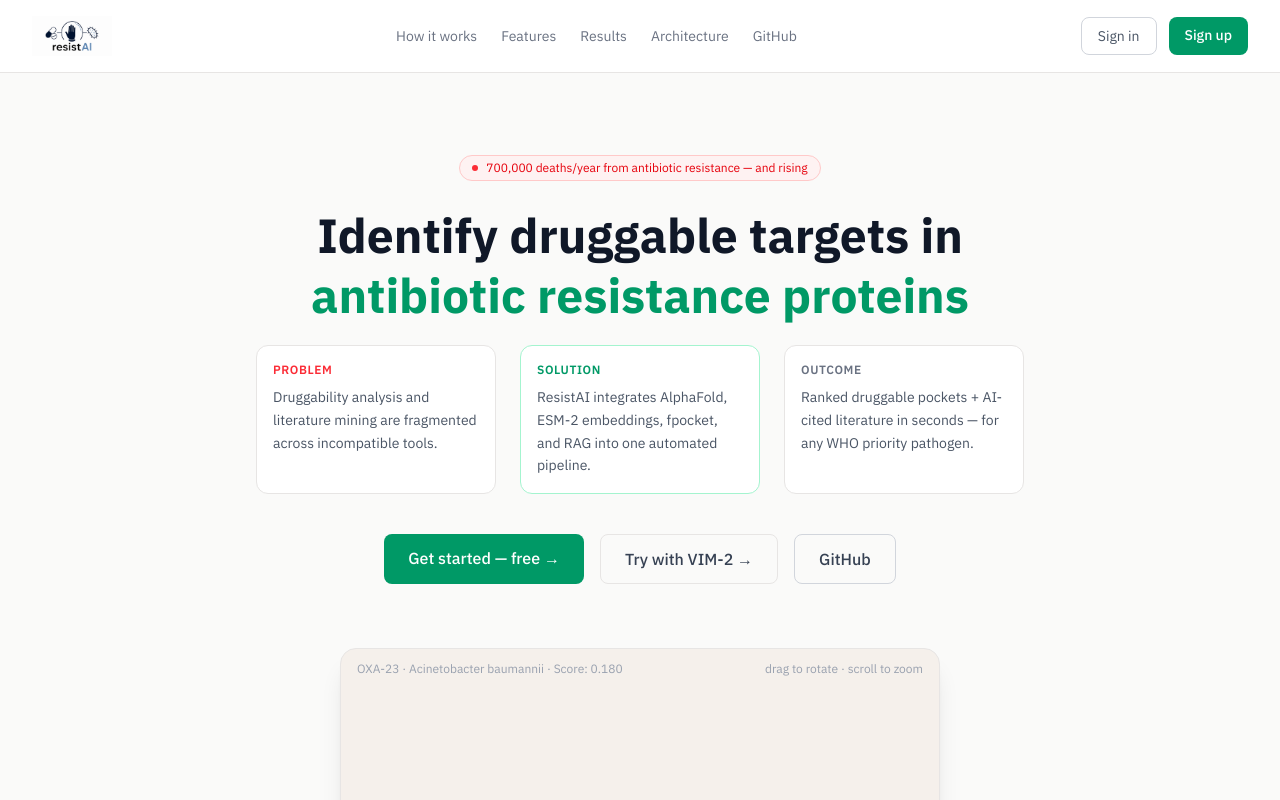
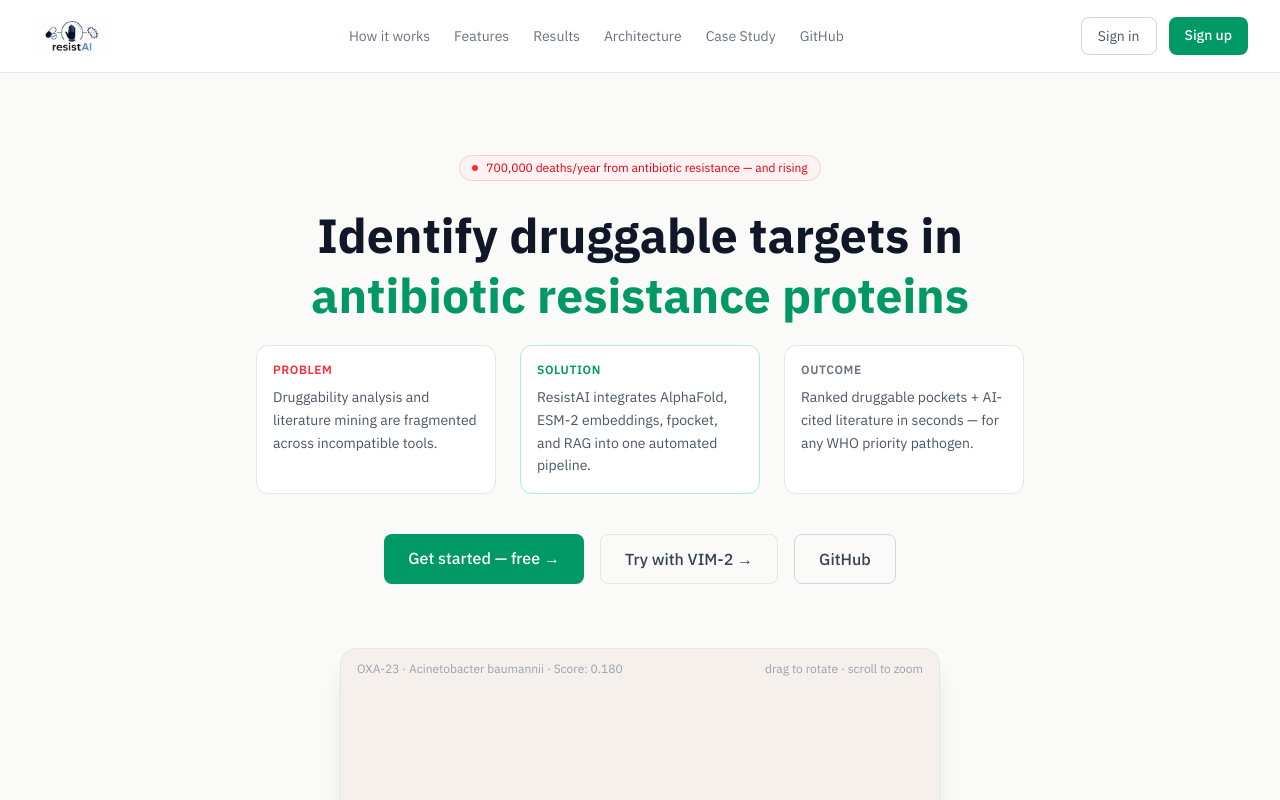
Before and after one commit to kagansaglam/resistai-web, a Next.js app: page / in a window 1280 px wide. Shown: the top 800 px of the page. Built offline with nearby package versions, Linux system fonts and the light colour scheme.

Commit message:
feat: add case study links to nav and architecture page

```diff
--- a/app/page.tsx
+++ b/app/page.tsx
@@ -14,6 +14,7 @@
           <a href="#features" className="hover:text-gray-900 transition">Features</a>
           <a href="#results" className="hover:text-gray-900 transition">Results</a>
           <Link href="/architecture" className="hover:text-gray-900 transition">Architecture</Link>
+          <Link href="/case-study/vim2" className="hover:text-gray-900 transition">Case Study</Link>
           <a href="https://github.com/kagansaglam/resistai" target="_blank" className="hover:text-gray-900 transition">GitHub</a>
         </div>
         <div className="flex gap-3">
```
